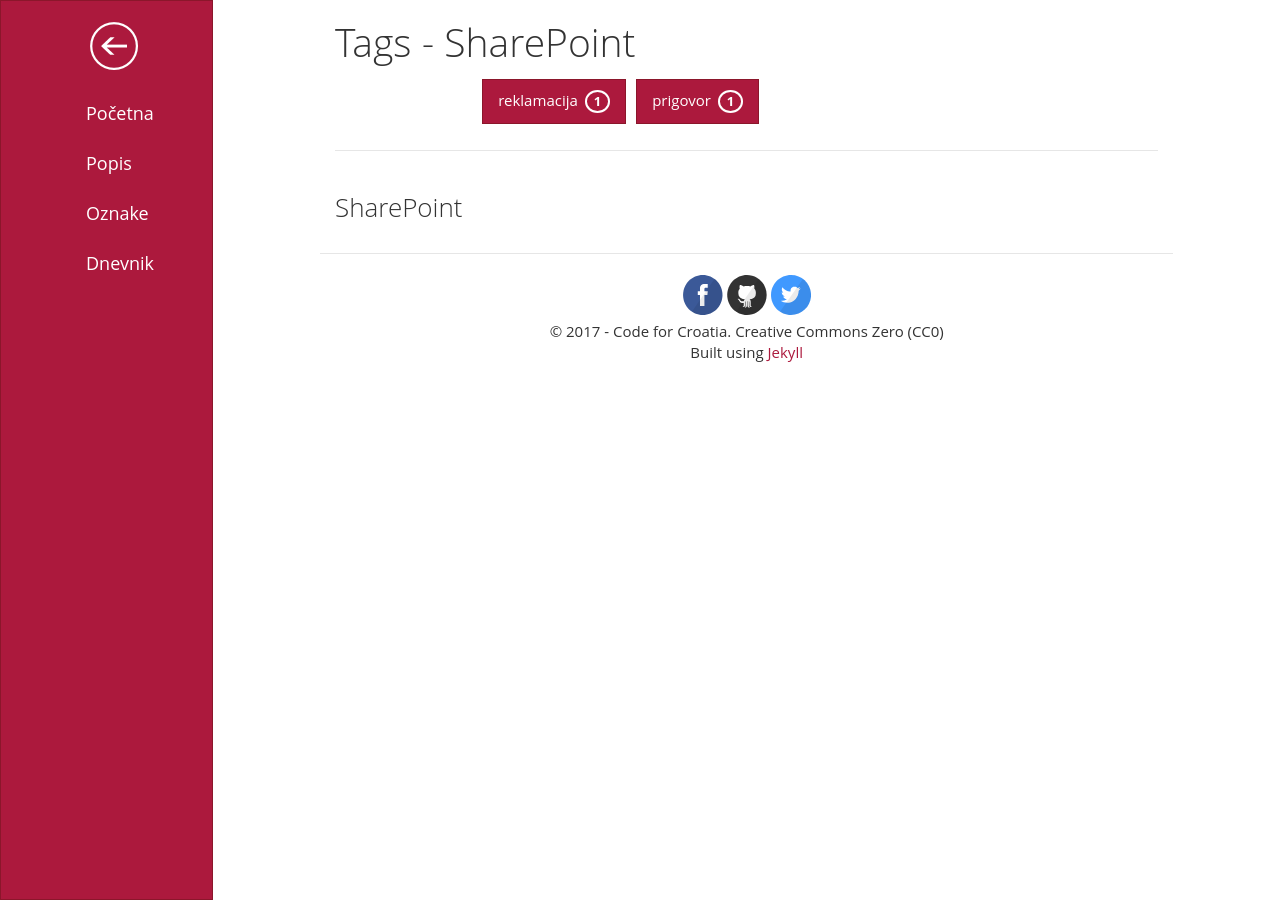
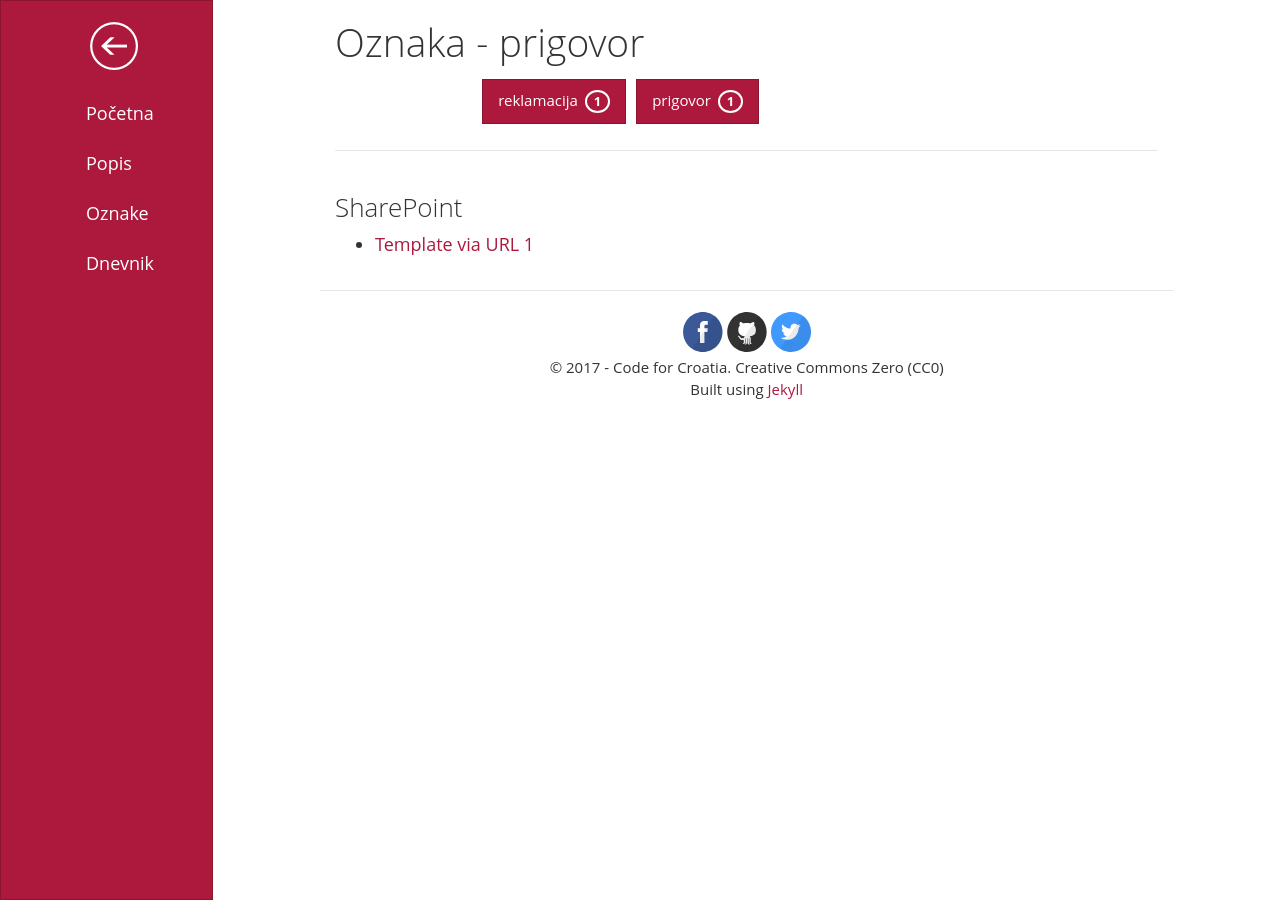
Before and after one commit to codeforcroatia/reklamacijenet-podnesi, a Jekyll site: the page built from tags/prigovor/index.html, in a window 1280 px wide. Built offline with Jekyll 4.4.1, drawn with Linux system fonts in a browser that asks for light colours.

Commit message:
Update and rename tags/SharePoint/index.html to tags/prigovor/index.html

```diff
--- a/tags/SharePoint/index.html
+++ b/tags/prigovor/index.html
@@ -1,7 +1,7 @@
 ---
 layout: page
-title: Tags - SharePoint
-description: All articles with SharePoint tag assigned
+title: Oznaka - prigovor
+description: Sve označeno s riječi prigovor
 theme: red
 ---
     <div class="row">
@@ -29,7 +29,7 @@
                 <ul>
                     {% for post in site.posts %}
                         {% for otag in post.tags %}
-                            {% if otag == 'SharePoint' %}
+                            {% if otag == 'prigovor' %}
                                 <li class="alink"><a href="{{ post.url }}" class="red-link">{{ post.title }}</a></li>
                             {% endif %}
                         {% endfor %}
```
